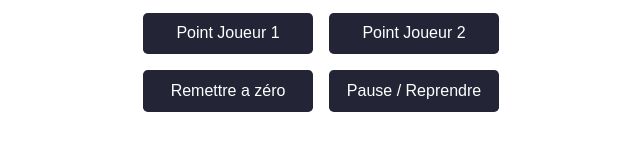
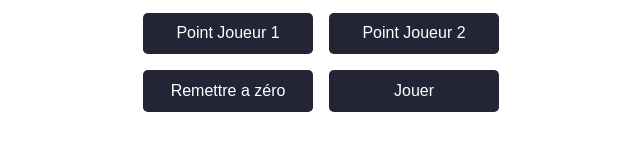
Before and after one commit to hermannleboss/tennis-score, a React (Create React App) app: page / in a window 1280 px wide. Shown: the part 549-700 px from the top of the page, without its empty margins (319-959 px from the left). Built offline with nearby package versions, Linux system fonts and the light colour scheme.

Commit message:
Auto play function

```diff
--- a/src/actions.js
+++ b/src/actions.js
@@ -1,6 +1,10 @@
 export const PLAYER = { PLAYER1: 'player1', PLAYER2: 'player2' };
 // mettre en pause / reprendre le jeu
 export const playPause = () => ({ type: 'playPause' });
+export const setPlaying = (playing) => ({
+  type: "setPlaying",
+  payload: playing,
+});
 // redémarrer le jeu
 export const restartGame = () => ({ type: 'restart' });
 /**
--- a/src/components/PlayPauseButton.js
+++ b/src/components/PlayPauseButton.js
@@ -1,14 +1,20 @@
-//Import useDispatch from redux
-import { useDispatch } from 'react-redux';
-import { playPause } from '../actions';
+import { useSelector, useStore } from 'react-redux';
+import { autoplay } from '../store';
+import { selectGameIsPlaying } from './selectors';
 
 export function PlayPauseButton() {
-  const dispatch = useDispatch();
+  const store = useStore();
 
-  return <button className={"button"}
-    onClick={() => {
-      dispatch(playPause());
-    }}>
-    Pause / Reprendre
-  </button>;
+  const playing = useSelector(selectGameIsPlaying);
+  return (
+    <button
+      className="button"
+      onClick={
+        () => {
+          autoplay(store);
+        }}
+    >
+      {playing ? 'Point en cours...' : 'Jouer'}
+    </button>
+  );
 }
--- a/src/components/selectors.js
+++ b/src/components/selectors.js
@@ -42,8 +42,6 @@ export const selectDisplayText = (state) => {
     } else {
       return 'Joueur 2 gagne';
     }
-  } else if (state.playing === false) {
-    return 'C\'est la pause';
   } else {
     let text = 'Le score est: ' + state.player1 + ' - ' + state.player2;
     if (state.advantage) {
@@ -61,3 +59,4 @@ export const selectPlayerPoints = (playerId) => {
   return (state) =>
     state.history.filter((item) => item.winner === playerId).length;
 };
+export const selectGameIsPlaying = (state) => state.playing;
--- a/src/store.js
+++ b/src/store.js
@@ -1,23 +1,41 @@
 import { createStore } from 'redux';
 import produce from 'immer';
+import { pointScored, setPlaying } from './actions';
 // Le state
 const initialState = {
-  // Le score de chacun des joueurs
-  player1: 0,
-  player2: 0,
-  // Si il y a 40-40 quel joueur a l'avantage
-  // On utilise null si pas d'avantage
+  player1:   0,
+  player2:   0,
   advantage: null,
-  // Qui a gagné ?
-  // Si la partie est en cours on utilise null
-  winner: null,
-  // La partie est-elle en cours ?
-  playing: true,
+  winner:    null,
+  playing:   false,
   // historique des jeux joués
   history: [
     // { player1: 15, player2: 40, winner: "player2" }
   ],
 };
+
+
+export const autoplay = (store) => {
+  const isPlaying = store.getState().playing;
+  if (isPlaying) {
+    return;
+  }
+  // on indique que la partie est en cours
+  store.dispatch(setPlaying(true));
+  // on utilise setTimeout pour attendre 2 secondes
+  window.setTimeout(() => {
+    // le jeu est-il toujours en cours ?
+    if (store.getState().playing === false) {
+      // Si non, on ne fait rien
+      return;
+    }
+    // si oui on marque un point aléatoire
+    const pointWinner = Math.random() > 0.5 ? 'player1' : 'player2';
+    store.dispatch(pointScored(pointWinner));
+    // on remet le jeu en pause
+    store.dispatch(setPlaying(false));
+  }, 2000);
+}
 
 // Les actions creators
 
@@ -25,14 +43,14 @@ const initialState = {
 // c'est une fonction qui reçoit le state et une action
 function reducer(state, action) {
   // si l'action est de type "restart"
-  if (action.type === "restart") {
+  if (action.type === 'restart') {
     return produce(state, (draft) => {
       // si le match est terminé, on ajoute un élément à l'historique
       if (draft.winner) {
         draft.history.push({
           player1: draft.player1,
           player2: draft.player2,
-          winner: draft.winner,
+          winner:  draft.winner,
         });
       }
       // puis on reset les autres propriétés
@@ -43,11 +61,13 @@ function reducer(state, action) {
       draft.playing = true;
     });
   }
-  // si l'action est de type "playPause"
-  if (action.type === 'playPause') {
-    // on retourne un nouvel objet
-    return produce(state, draft => {
-      draft.playing = !draft.playing;
+  // dans le reducer
+  if (action.type === 'setPlaying') {
+    if (state.winner) {
+      return state;
+    }
+    return produce(state, (draft) => {
+      draft.playing = action.payload;
     });
   }
   // lorsqu'un joueur marque un point
@@ -88,7 +108,7 @@ function reducer(state, action) {
         // le joueur a gagné !
 
         return produce(state, draft => {
-          draft.winner= player;
+          draft.winner = player;
         });
         //return { ...state, winner: player };
       }
@@ -97,7 +117,7 @@ function reducer(state, action) {
         // le joueur a gagné !
 
         return produce(state, draft => {
-          draft.winner= player;
+          draft.winner = player;
         });
       }
       // si personne n'as l'avantage
@@ -106,18 +126,24 @@ function reducer(state, action) {
 
         //return { ...state, advantage: player };
         return produce(state, draft => {
-          draft.advantage= player;
+          draft.advantage = player;
         });
       }
       // sinon c'est l'autre joueur qui a l'avantage
       // l'autre joueur perd l'avantage
       return produce(state, draft => {
-        draft.advantage= null;
+        draft.advantage = null;
       });
     }
   }
   return state;
 }
 
+
 // on crée le store
 export const store = createStore(reducer, initialState);
+
+store.subscribe(() => {
+  console.log("Nouveau state:");
+  console.log(store.getState());
+});
```
Also changed, not shown: src/selectors.js (deleted).
